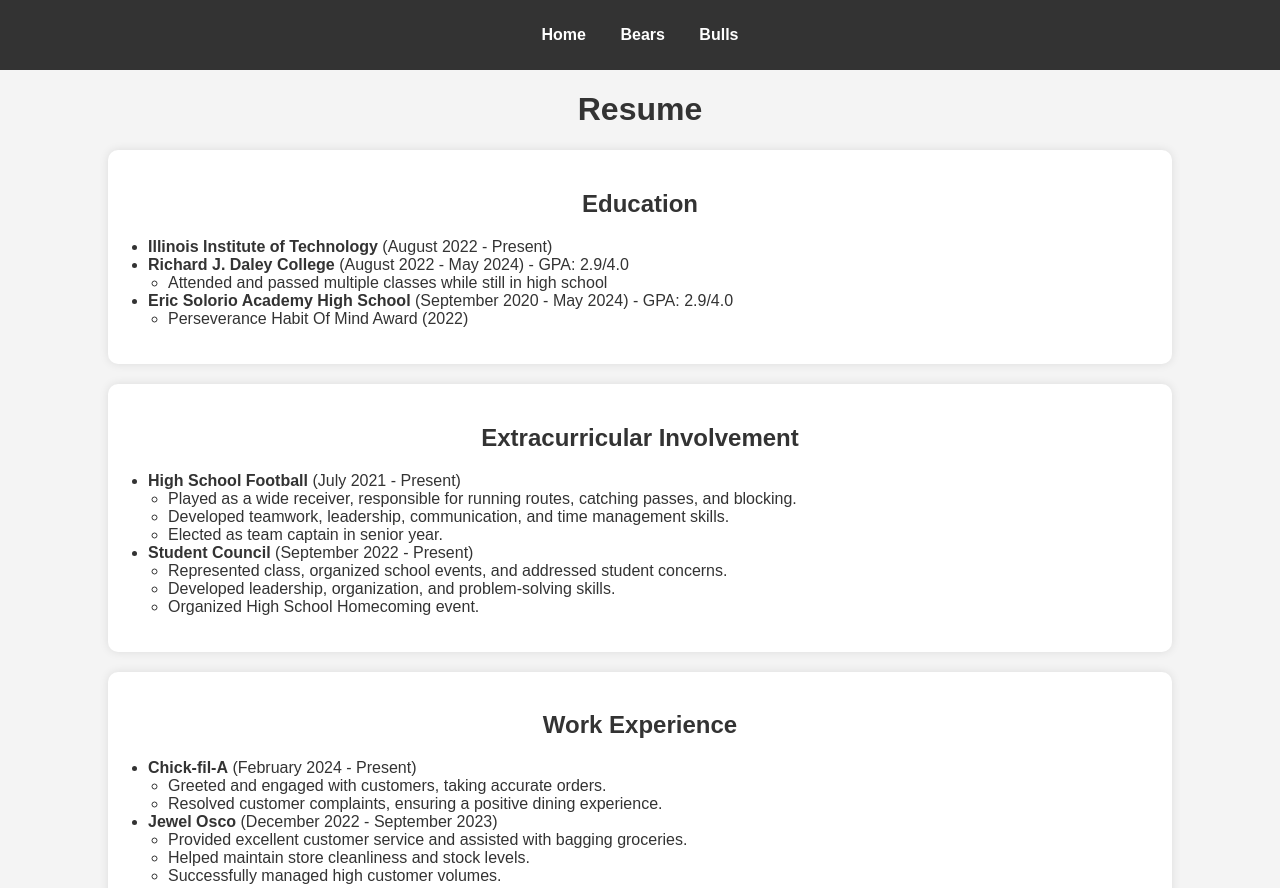
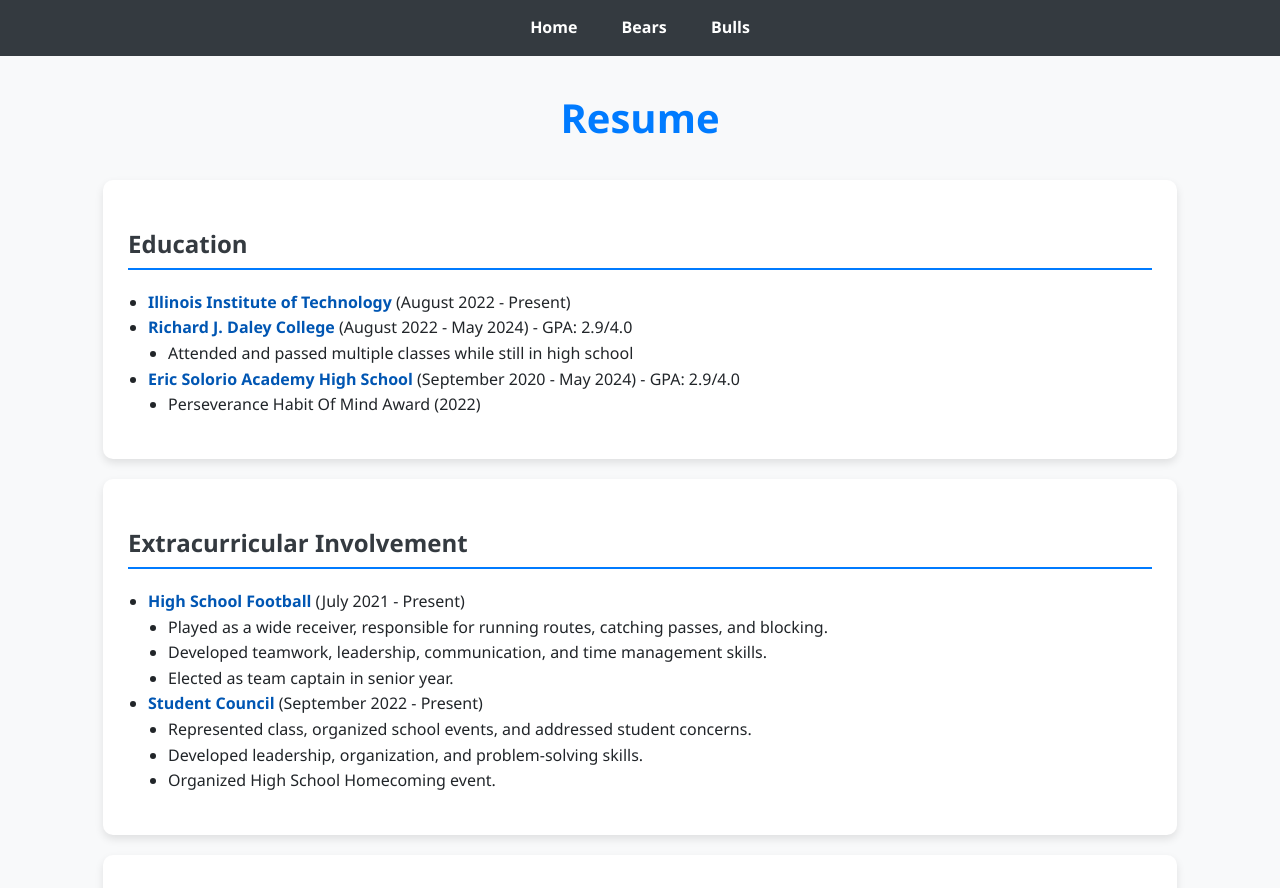
Before and after one commit to hawklu13/webdev_project2, a plain HTML site: page index.html in a window 1280 px wide. Shown: the top 888 px of the page. Drawn offline with Linux system fonts and the light colour scheme.

Commit message:
Update style.css
making a minimum of 7 style elements

```diff
--- a/style/style.css
+++ b/style/style.css
@@ -1,44 +1,60 @@
 body {
-    font-family: Arial, sans-serif;
+    font-family: 'Segoe UI', Tahoma, Geneva, Verdana, sans-serif;
     margin: 0;
     padding: 0;
-    background-color: #f4f4f4;
-    color: #333;
+    background-color: #f8f9fa;
+    color: #212529;
+    line-height: 1.6;
 }
 
 nav {
-    background-color: #333;
-    padding: 10px 0;
+    background-color: #343a40;
+    padding: 15px 0;
 }
 
 nav ul {
     list-style: none;
+    text-align: center;
+    margin: 0;
     padding: 0;
-    text-align: center;
 }
 
 nav ul li {
-    display: inline;
-    margin: 0 15px;
+    display: inline-block;
+    margin: 0 20px;
 }
 
 nav ul li a {
-    color: white;
+    color: #ffffff;
     text-decoration: none;
     font-weight: bold;
+    transition: color 0.3s ease;
 }
 
-h1, h2 {
+nav ul li a:hover {
+    color: #ffc107;
+}
+
+h1 {
     text-align: center;
+    margin: 30px 0;
+    font-size: 2.5rem;
+    color: #007bff;
 }
 
 section {
     width: 80%;
     margin: 20px auto;
-    background: white;
-    padding: 20px;
+    background-color: #ffffff;
+    padding: 25px;
     border-radius: 10px;
-    box-shadow: 0px 0px 10px rgba(0, 0, 0, 0.1);
+    box-shadow: 0 4px 8px rgba(0, 0, 0, 0.1);
+}
+
+section h2 {
+    color: #343a40;
+    border-bottom: 2px solid #007bff;
+    padding-bottom: 5px;
 }
 
 ul {
@@ -46,6 +62,10 @@ ul {
 }
 
 ul ul {
+    list-style-type: disc;
     padding-left: 20px;
-    list-style-type: circle;
 }
+
+strong {
+    color: #0056b3;
+}
```
